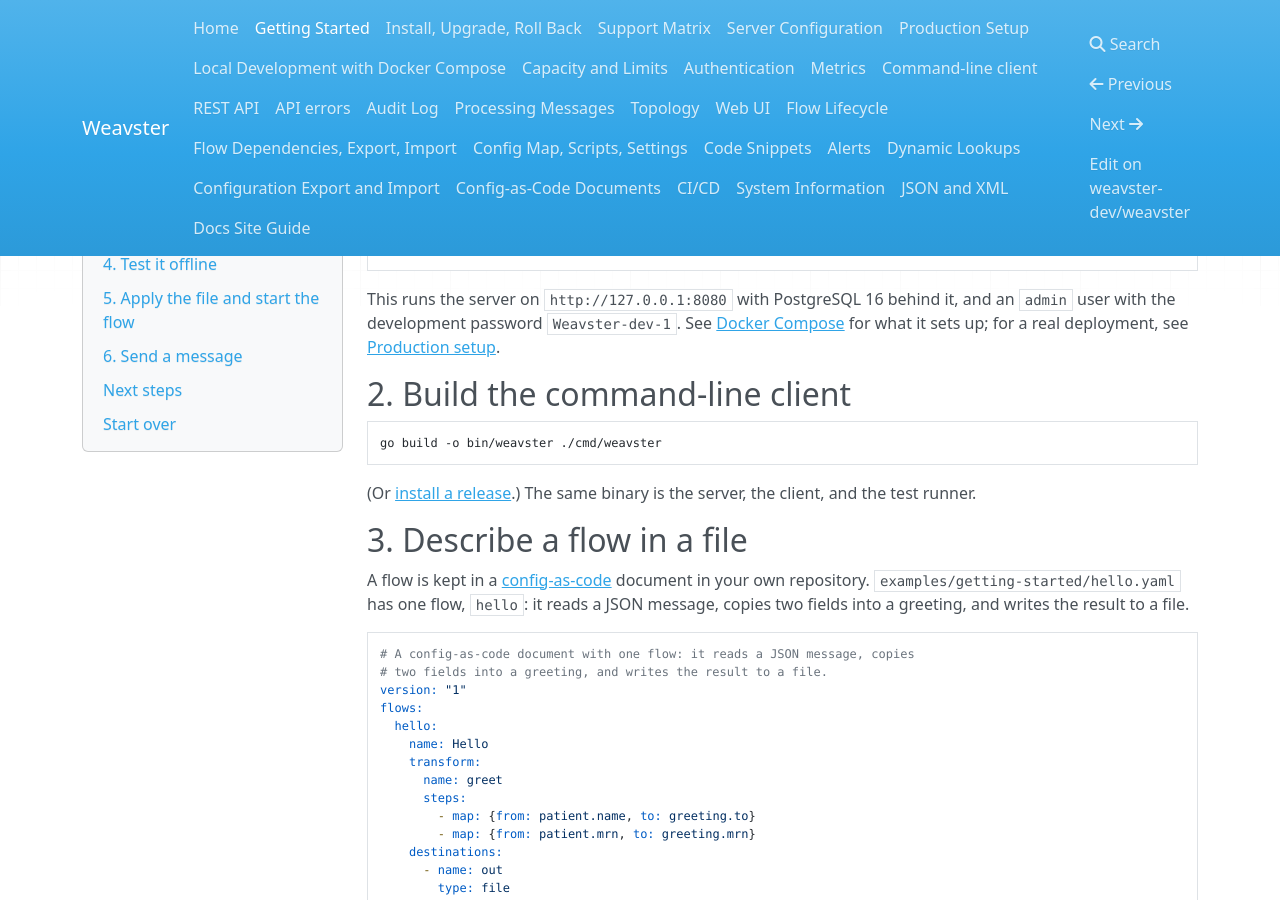
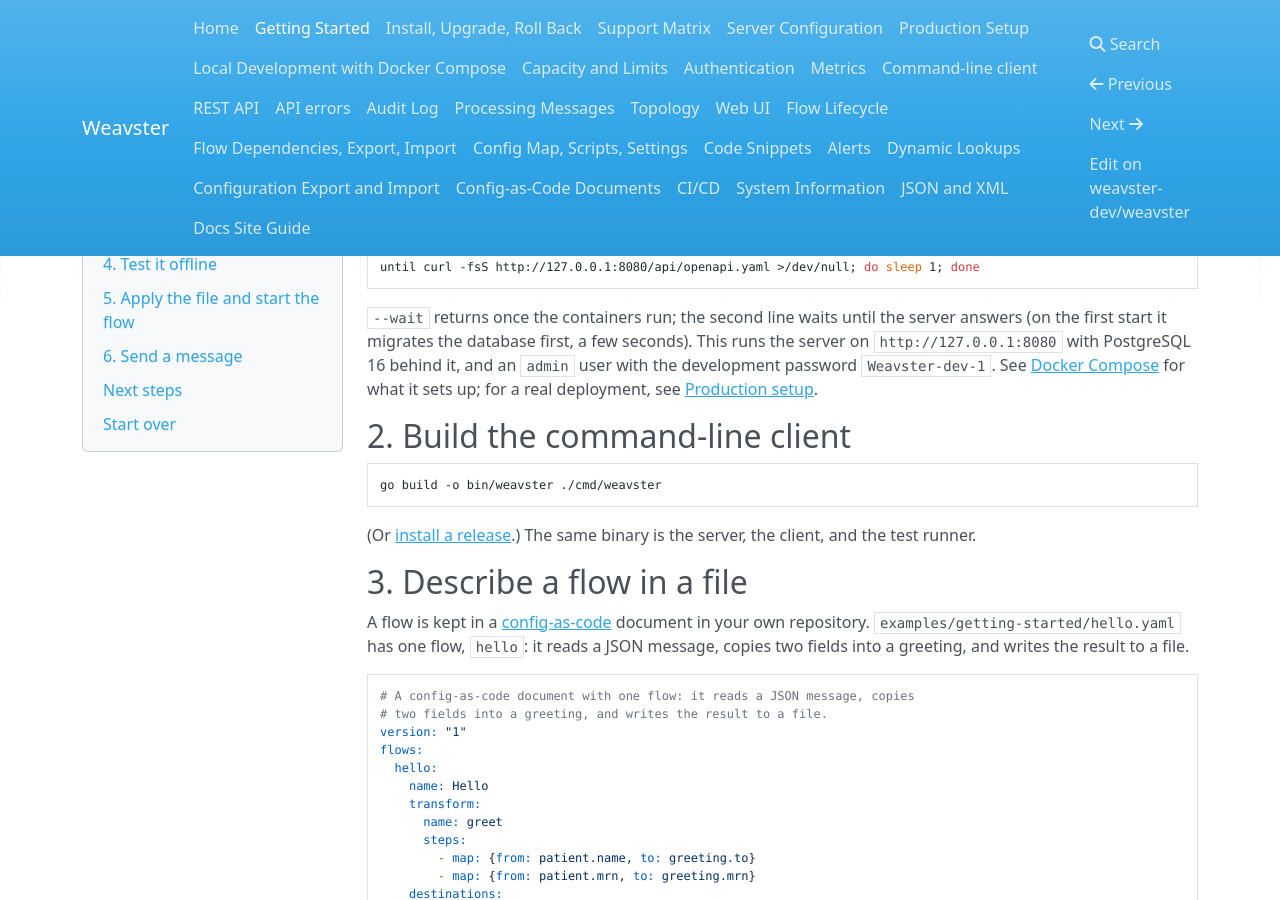
Before and after one commit to weavster-dev/weavster, an MkDocs documentation site: the page built from docs/getting-started.md, in a window 1280 px wide and 900 px high, scrolled down 320 px. Built offline with MkDocs 1.6.1, drawn with Linux system fonts in a browser that asks for light colours; nearby versions of some CDN libraries.

Commit message:
Getting started: wait until the server answers after docker compose up

````diff
--- a/docs/getting-started.md
+++ b/docs/getting-started.md
@@ -13,9 +13,11 @@
 
 ```bash
 docker compose up -d --build --wait
+until curl -fsS http://127.0.0.1:8080/api/openapi.yaml >/dev/null; do sleep 1; done
 ```
 
-This runs the server on `http://127.0.0.1:8080` with PostgreSQL 16 behind it, and an `admin`
+`--wait` returns once the containers run; the second line waits until the server answers (on
+the first start it migrates the database first, a few seconds). This runs the server on `http://127.0.0.1:8080` with PostgreSQL 16 behind it, and an `admin`
 user with the development password `Weavster-dev-1`. See
 [Docker Compose](docker-compose.md) for what it sets up; for a real deployment, see
 [Production setup](production.md).
````
Also changed, not shown: 1 other file.
